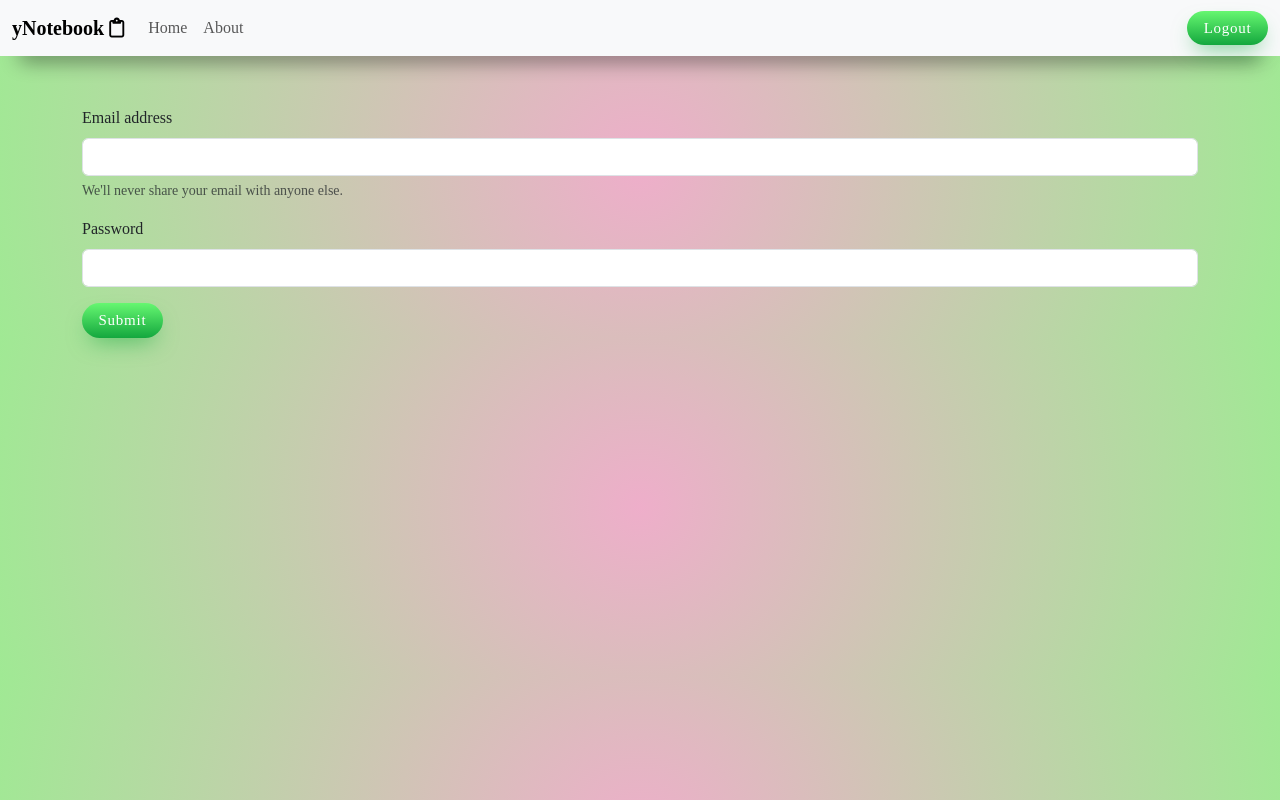
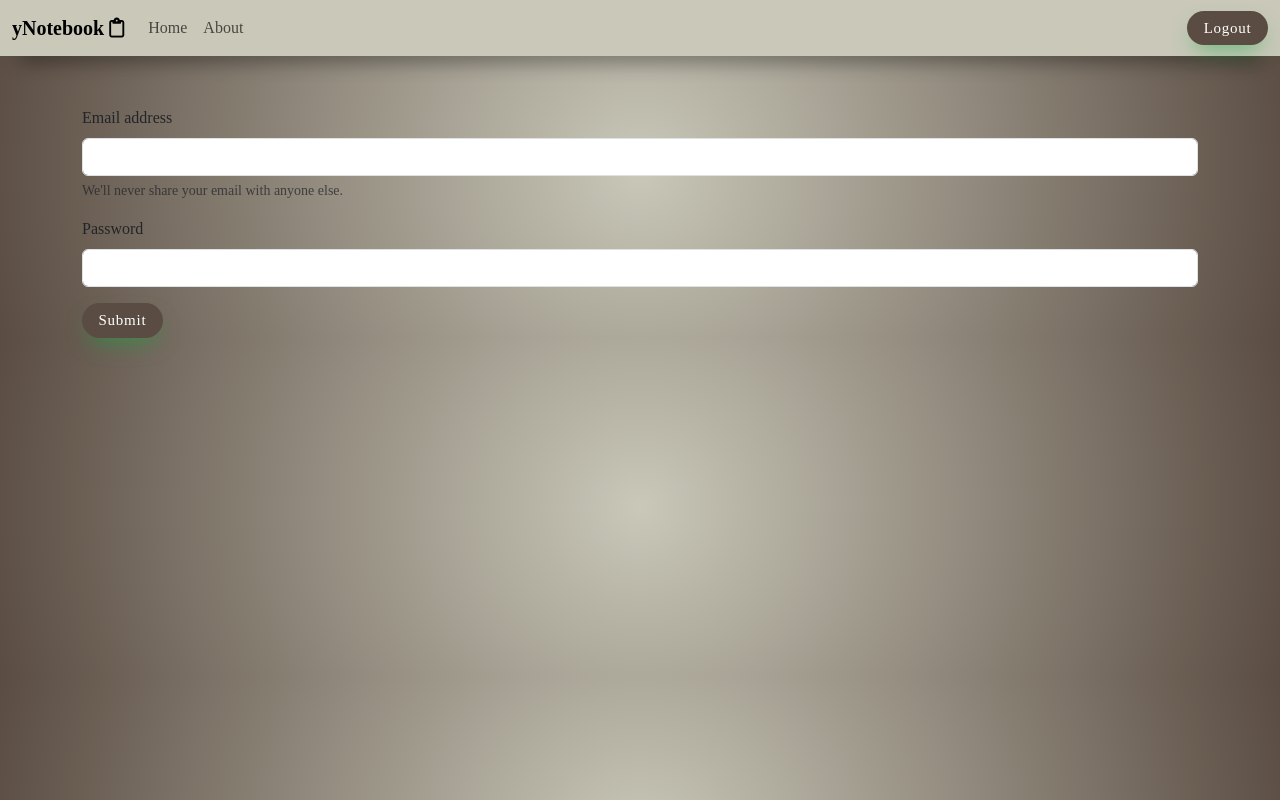
Before and after one commit to yashsvi1010/ynotebook, a React (Create React App) app: page /login in a window 1280 px wide. Built offline with nearby package versions, Linux system fonts and the light colour scheme; sample sign-in values are in the browser's storage; a web font is replaced by a local one.

Commit message:
updated css

```diff
--- a/package.json
+++ b/package.json
@@ -7,6 +7,7 @@
     "@testing-library/react": "^13.4.0",
     "@testing-library/user-event": "^13.5.0",
     "concurrently": "^8.2.2",
+    "kill-port": "^2.0.1",
     "mongoose": "^6.10.0",
     "react": "^18.3.1",
     "react-dom": "^18.3.1",
--- a/src/App.css
+++ b/src/App.css
@@ -5,14 +5,15 @@ body {
   font-family: "Playwrite DE Grund", serif;
   font-optical-sizing: auto;
   font-style: normal;
-  background: rgb(238, 174, 202);
+  background: rgb(201, 200, 185);
   background: radial-gradient(
     circle,
-    rgba(238, 174, 202, 1) 0%,
-    rgba(160, 233, 148, 1) 100%
+    rgba(201, 200, 185, 1) 0%,
+    rgba(90, 76, 66, 1) 100%
   );
 }
 .navbar {
+  background: #c9c8b9;
   box-shadow: rgba(0, 0, 0, 0.45) 0px 25px 20px -20px;
 }
 .navbar-toggler {
@@ -31,12 +32,7 @@ body {
   font-size: 15px;
   padding: 0.4em 1.1em 0.4em 1.1em;
   color: white;
-  background: #ad5389;
-  background: linear-gradient(
-    0deg,
-    rgba(20, 167, 62, 1) 0%,
-    rgba(102, 247, 113, 1) 100%
-  );
+  background: #5a4c42;
   border: none;
   box-shadow: 0 0.7em 1.5em -0.5em #14a73e98;
   letter-spacing: 0.05em;
@@ -56,14 +52,9 @@ body {
   font-size: 16px;
   padding: 0.7em 1.4em 0.7em 1.1em;
   color: white;
-  background: #ad5389;
-  background: linear-gradient(
-    0deg,
-    rgba(20, 167, 62, 1) 0%,
-    rgba(102, 247, 113, 1) 100%
-  );
+  background: #c9c8b9;
   border: none;
-  box-shadow: 0 0.7em 1.5em -0.5em #14a73e98;
+
   letter-spacing: 0.05em;
   border-radius: 20em;
 }
@@ -84,10 +75,14 @@ body {
 }
 
 /* card */
+
 .card {
-  border-radius: 30px;
-  background: #e0e0e0;
-  box-shadow: 15px 15px 30px #bebebe, -15px -15px 30px #ffffff;
+  border-radius: 0.5rem;
+  background: #c9c8b9;
+  box-shadow: rgba(0, 0, 0, 0.35) 0px 5px 15px;
+}
+.noteItem--btn {
+  border: #282c34;
 }
 .App-header {
   background-color: #282c34;
--- a/src/Component/Login.js
+++ b/src/Component/Login.js
@@ -1,5 +1,6 @@
 import React, { useState } from "react";
 import { useNavigate } from "react-router-dom";
+
 const Login = (props) => {
   const [credentials, setCredentials] = useState({ email: "", password: "" });
 
@@ -19,7 +20,7 @@ const Login = (props) => {
       }),
     });
     const json = await response.json();
-    console.log(json);
+    // console.log(json);
     if (json.success) {
       // Save the auth token and redirect
       localStorage.setItem("token", json.authtoken);
--- a/src/Component/Navbar.js
+++ b/src/Component/Navbar.js
@@ -11,7 +11,7 @@ export const Navbar = () => {
 
   return (
     <div>
-      <nav className="navbar navbar-expand-lg bg-body-tertiary">
+      <nav className="navbar navbar-expand-lg ">
         <div className="container-fluid text-light">
           <Link className="navbar-brand fw-bolder" to="/">
             yNotebook <i className="fa-regular fa-clipboard"></i>
--- a/src/Component/Noteitem.js
+++ b/src/Component/Noteitem.js
@@ -8,23 +8,25 @@ const Noteitem = (props) => {
   return (
     <div className="col-md-3">
       <div className="card my-3">
-        <div className="card-body">
+        <div className="card-body ">
           <div className="d-flex align-items-center justify-content-between">
-            <h5 className="card-title">{note.title}</h5>
+            <h5 className="card-title mb-4">{note.title}</h5>
+            <div className="noteItem--btns d-flex align-items-center justify-content-between">
               <i
-              className="far fa-trash-alt mx-2"
+                className="far fa-trash-alt mx-2 mb-4 "
                 onClick={() => {
                   deleteNote(note._id);
                   props.showAlert("Deleted successfully", "success");
                 }}
               ></i>
               <i
-              className="far fa-edit mx-2"
+                className="far fa-edit mx-2 mb-4 "
                 onClick={() => {
                   updateNote(note);
                   props.showAlert("Updated successfully", "success");
                 }}
               ></i>
+            </div>
           </div>
           <p className="card-text">{note.description}</p>
         </div>
```
Also changed, not shown: 1 other file (tests, documents, lock files or other folders). Lines whose indentation alone changed are shown as unchanged.
